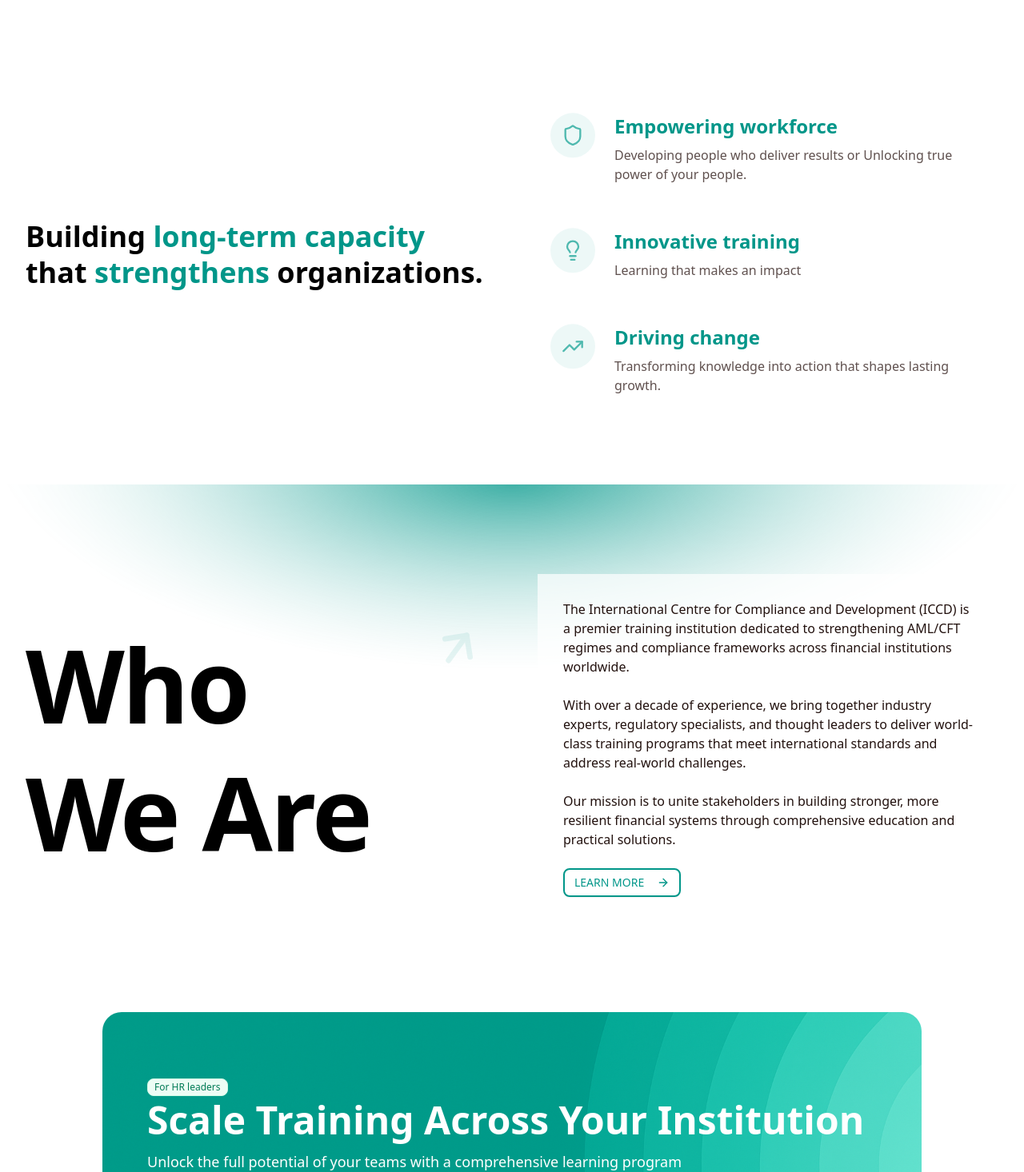
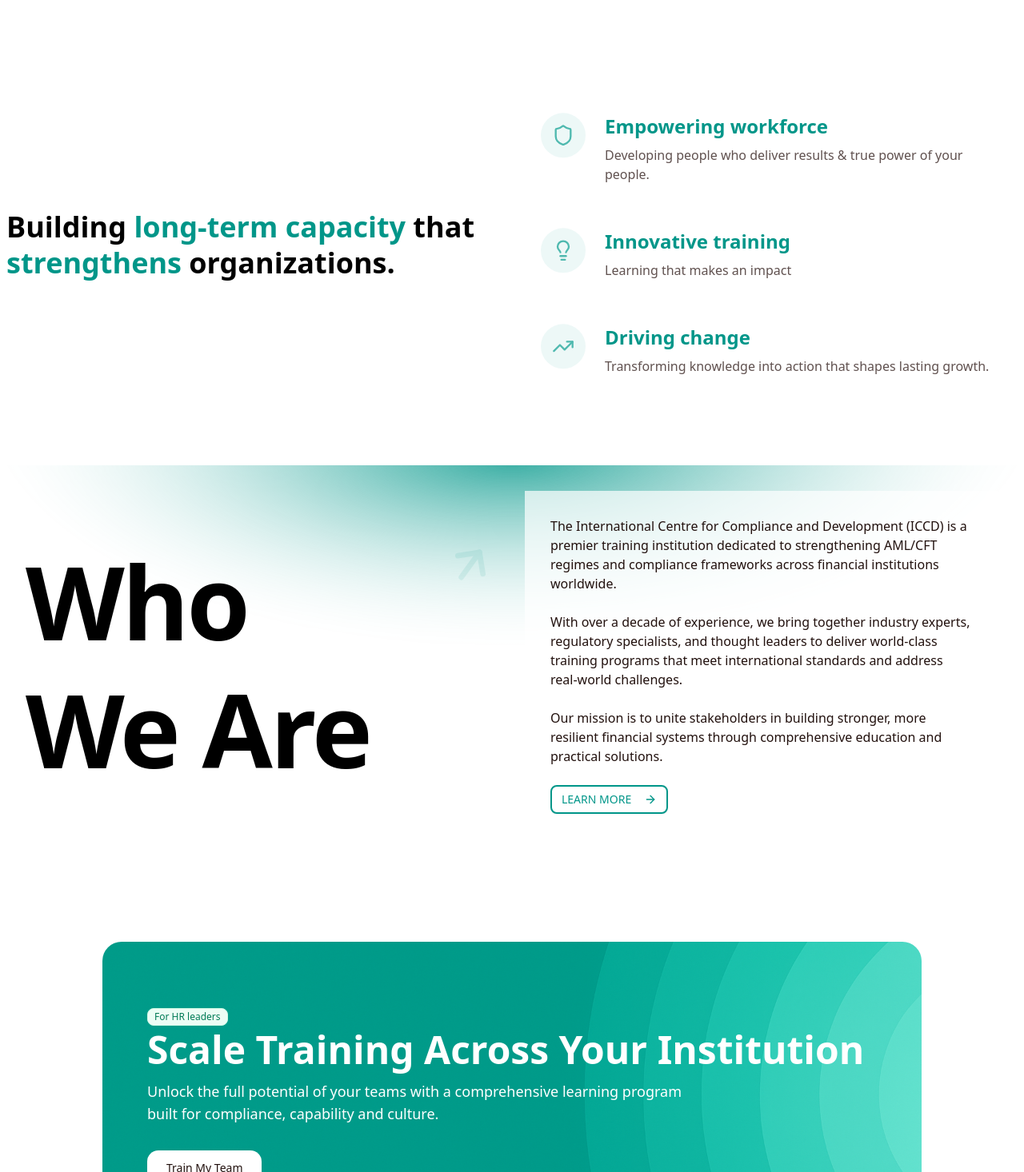
Before and after one commit to saran-adhikari/iccd, a Next.js app: page / in a window 1280 px wide. Shown: the part 756-2222 px from the top of the page at 80% size. Built offline with nearby package versions, Linux system fonts and the light colour scheme.

Commit message:
minor changes

```diff
--- a/src/app-components/core-values.tsx
+++ b/src/app-components/core-values.tsx
@@ -11,7 +11,7 @@
 }
 
 const defaultItems: ValueItem[] = [
-  { icon: Shield,     title: "Empowering workforce", description: "Developing people who deliver results or Unlocking true power of your people." },
+  { icon: Shield,     title: "Empowering workforce", description: "Developing people who deliver results & true power of your people." },
   { icon: Lightbulb,  title: "Innovative training",  description: "Learning that makes an impact" },
   { icon: TrendingUp, title: "Driving change",       description: "Transforming knowledge into action that shapes lasting growth." },
 ]
@@ -21,9 +21,9 @@
 
   return (
     <section className="py-24 bg-background">
-      <div className="max-w-7xl mx-auto px-4 sm:px-6 lg:px-8">
+      <div className="max-w-7xl mx-auto px-4 sm:px-6 lg:px-2">
         <motion.div
-          className="grid md:grid-cols-2 gap-16 items-center"
+          className="grid md:grid-cols-2 gap-10 items-center"
           initial="hidden"
           whileInView="visible"
           viewport={{ once: true, amount: 0.2 }}
--- a/src/app-components/who-we-are.tsx
+++ b/src/app-components/who-we-are.tsx
@@ -15,7 +15,7 @@
 
   return (
     <motion.section
-      className="relative py-28 overflow-hidden"
+      className="relative py-8 overflow-hidden mb-24"
       initial={{ opacity: 0, y: 16 }}
       whileInView={{ opacity: 1, y: 0 }}
       viewport={{ once: true, amount: 0.2 }}
@@ -28,7 +28,7 @@
       </div>
 
       <div className="max-w-7xl mx-auto px-6 lg:px-8">
-        <div className="grid lg:grid-cols-2 gap-16 items-center">
+        <div className="grid lg:grid-cols-2 gap-8 items-center">
           {/* LEFT: Big heading + arrow */}
           <motion.div
             initial={{ opacity: 0, x: -24 }}
@@ -45,7 +45,7 @@
                   viewport={{ once: true }}
                   transition={{ duration: 0.7, ease: "easeOut", delay: 0.05 }}
                 >
-                  Who <span className="whitespace-nowrap">We Are</span>
+                  Who <span className="whitespace-nowrap text-black">We Are</span>
                 </motion.h2>
 
 
--- a/src/app/page.tsx
+++ b/src/app/page.tsx
@@ -20,7 +20,6 @@
       <WhoWeAre />
       <HeroTrainMyTeam/>
       <WhyICCD/>
-
       {/* <ImpactNumbers /> */}
       <FeaturedProgram />
       <CTAStrip />
```
